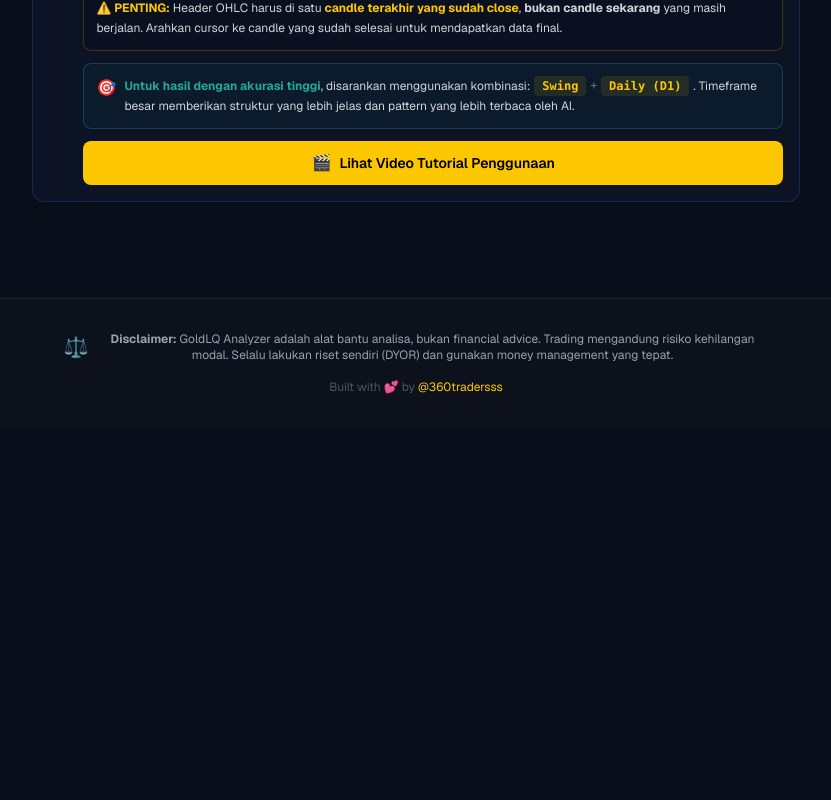
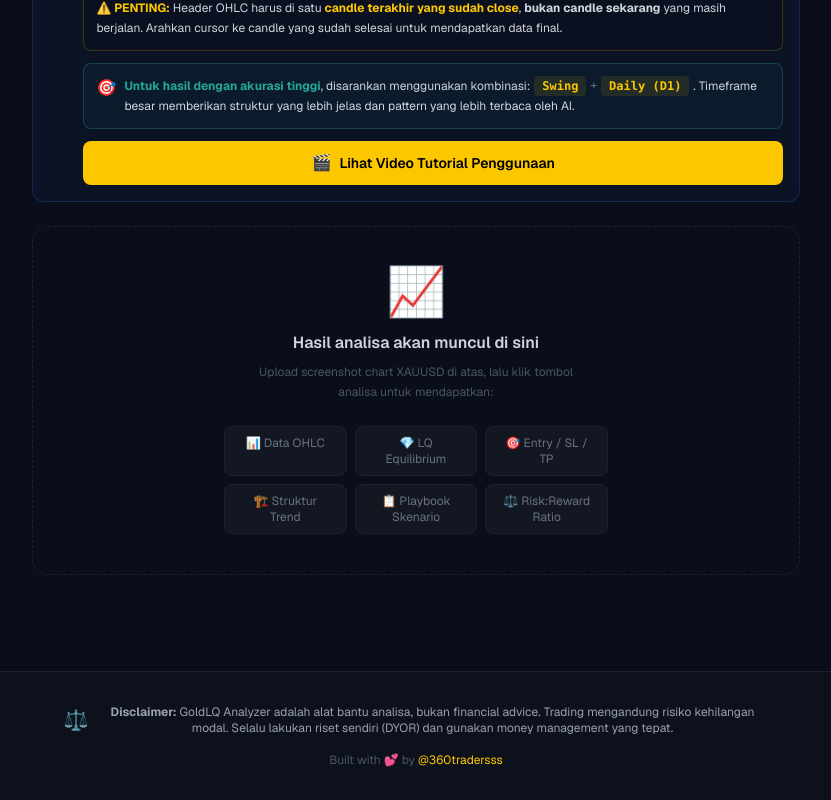
Before and after one commit to robsss99/goldlq-analyzer, a Next.js app: page / in a window 1280 px wide. Shown: the part 1233-2033 px from the top of the page, without its empty margins (224-1055 px from the left). Before the commit the page ends 1660 px from the top, so only its background shows below. Built offline with nearby package versions, Linux system fonts and the light colour scheme; no server answers.

Commit message:
F6: sisa hari di banner, empty state, toast notif, link langganan di banner expired & kuota habis

```diff
--- a/app/page.tsx
+++ b/app/page.tsx
@@ -13,10 +13,21 @@ export default function Home() {
   const [isAnalyzing, setIsAnalyzing] = useState(false);
   const [analysisResult, setAnalysisResult] = useState<any>(null);
   const [analysisError, setAnalysisError] = useState<string | null>(null);
+
   const [statusOverride, setStatusOverride] = useState<{
     used: number;
     remaining: number;
   } | null>(null);
+
+  const [toast, setToast] = useState<{
+    message: string;
+    type: "success" | "error";
+  } | null>(null);
+
+  const showToast = (message: string, type: "success" | "error") => {
+    setToast({ message, type });
+    setTimeout(() => setToast(null), 3000);
+  };
 
   const handleAnalyze = async (file: File) => {
     setIsAnalyzing(true);
@@ -44,6 +55,10 @@ export default function Home() {
         console.log(`✅ Analysis completed in ${duration}s`);
         console.log("Result:", data.analysis);
         setAnalysisResult(data);
+        showToast(
+          "✅ Analisa selesai! Scroll ke bawah untuk melihat hasil.",
+          "success",
+        );
 
         // Update info banner real-time (trial ATAU user login)
         const newInfo = data.trial || data.user;
@@ -61,10 +76,15 @@ export default function Home() {
       } else {
         console.error("❌ API error:", data);
         setAnalysisError(data.error || "Gagal menganalisa chart");
+        showToast("❌ " + (data.error || "Analisa gagal"), "error");
       }
     } catch (err) {
       console.error("❌ Request failed:", err);
       setAnalysisError("Gagal connect ke server. Cek koneksi internet Anda.");
+      showToast(
+        "❌ Gagal connect ke server. Cek koneksi internet Anda.",
+        "error",
+      );
     } finally {
       setIsAnalyzing(false);
     }
@@ -118,7 +138,7 @@ export default function Home() {
         </h2>
 
         <p className="text-lg md:text-xl text-gray-400 max-w-2xl mx-auto mb-8">
-          Upload screenshot chart MT5 Anda, dapatkan analisa profesional dari
+          Upload screenshot chart XAUUSD Anda, dapatkan analisa profesional dari
           360tradersss dengan teknik{" "}
           <span className="text-yellow-400 font-semibold">
             LQ (Liquidity Quartile)
@@ -157,6 +177,39 @@ export default function Home() {
           </div>
         )}
 
+        {/* Empty State — muncul sebelum analisa pertama */}
+        {!analysisResult && !isAnalyzing && (
+          <div className="max-w-3xl mx-auto mt-6">
+            <div className="border border-dashed border-[#1e222d] rounded-2xl p-8 md:p-10 text-center">
+              <div className="text-5xl mb-4">📈</div>
+              <h3 className="text-gray-300 font-semibold mb-2">
+                Hasil analisa akan muncul di sini
+              </h3>
+              <p className="text-gray-600 text-xs max-w-xs mx-auto leading-relaxed mb-6">
+                Upload screenshot chart XAUUSD di atas, lalu klik tombol analisa
+                untuk mendapatkan:
+              </p>
+              <div className="grid grid-cols-2 md:grid-cols-3 gap-2 max-w-sm mx-auto">
+                {[
+                  "📊 Data OHLC",
+                  "💎 LQ Equilibrium",
+                  "🎯 Entry / SL / TP",
+                  "🏗️ Struktur Trend",
+                  "📋 Playbook Skenario",
+                  "⚖️ Risk:Reward Ratio",
+                ].map((item, i) => (
+                  <div
+                    key={i}
+                    className="bg-[#131722] border border-[#1e222d] rounded-lg px-3 py-2"
+                  >
+                    <p className="text-xs text-gray-500">{item}</p>
+                  </div>
+                ))}
+              </div>
+            </div>
+          </div>
+        )}
+
         {analysisResult && (
           <AnalysisResult
             analysis={analysisResult.analysis}
@@ -183,6 +236,22 @@ export default function Home() {
           </p>
         </div>
       </footer>
+
+      {/* Toast Notification */}
+      {toast && (
+        <div className="fixed bottom-6 inset-x-4 md:inset-x-auto md:left-1/2 md:-translate-x-1/2 z-50">
+          <div
+            className={
+              "px-5 py-3 rounded-xl shadow-2xl text-sm font-semibold text-center " +
+              (toast.type === "success"
+                ? "bg-[#26a69a] text-white"
+                : "bg-[#ef5350] text-white")
+            }
+          >
+            {toast.message}
+          </div>
+        </div>
+      )}
     </main>
   );
 }
--- a/components/StatusBanner.tsx
+++ b/components/StatusBanner.tsx
@@ -22,6 +22,11 @@ type Props = {
   overrideRemaining?: number;
   overrideUsed?: number;
 };
+
+function getDaysRemaining(expiresAt: string): number {
+  const diff = new Date(expiresAt).getTime() - new Date().getTime();
+  return Math.ceil(diff / (1000 * 60 * 60 * 24));
+}
 
 export default function StatusBanner({
   overrideRemaining,
@@ -88,9 +93,12 @@ export default function StatusBanner({
               <p className="text-sm font-semibold text-orange-300">
                 Kuota upload kamu habis ({me.limit}x)
               </p>
-              <p className="text-xs text-gray-400">
-                Hubungi admin untuk perpanjang masa aktif.
-              </p>
+              <button
+                onClick={() => router.push("/fullversion")}
+                className="text-xs px-3 py-1.5 rounded-lg bg-orange-500/20 hover:bg-orange-500/30 border border-orange-500/40 text-orange-300 font-medium transition mt-1"
+              >
+                Lihat cara perpanjang →
+              </button>
             </div>
           </div>
           <button
@@ -115,9 +123,12 @@ export default function StatusBanner({
               <p className="text-sm font-semibold text-orange-300">
                 Masa aktif kamu sudah habis
               </p>
-              <p className="text-xs text-gray-400">
-                Hubungi admin untuk perpanjang langganan.
-              </p>
+              <button
+                onClick={() => router.push("/fullversion")}
+                className="text-xs px-3 py-1.5 rounded-lg bg-orange-500/20 hover:bg-orange-500/30 border border-orange-500/40 text-orange-300 font-medium transition mt-1"
+              >
+                Lihat cara perpanjang →
+              </button>
             </div>
           </div>
           <button
@@ -133,6 +144,14 @@ export default function StatusBanner({
 
   // 3. USER LOGIN — normal
   if (me.status === "user") {
+    const daysLeft = me.expiresAt ? getDaysRemaining(me.expiresAt) : null;
+    const daysColor =
+      daysLeft === null || daysLeft > 7
+        ? "text-gray-500"
+        : daysLeft > 3
+          ? "text-yellow-400"
+          : "text-red-400";
+
     return (
       <div className="container mx-auto px-4 pt-4">
         <div
@@ -150,11 +169,16 @@ export default function StatusBanner({
                 Halo, {me.username}!
               </p>
               <p className="text-xs text-gray-400">
-                Sisa Kuota :{" "}
+                Sisa kuota:{" "}
                 <span className="text-white font-semibold">
                   {remaining}/{me.limit}
                 </span>{" "}
                 upload
+                {daysLeft !== null && (
+                  <span className={"ml-2 " + daysColor}>
+                    · {daysLeft} hari lagi
+                  </span>
+                )}
               </p>
             </div>
           </div>
```
